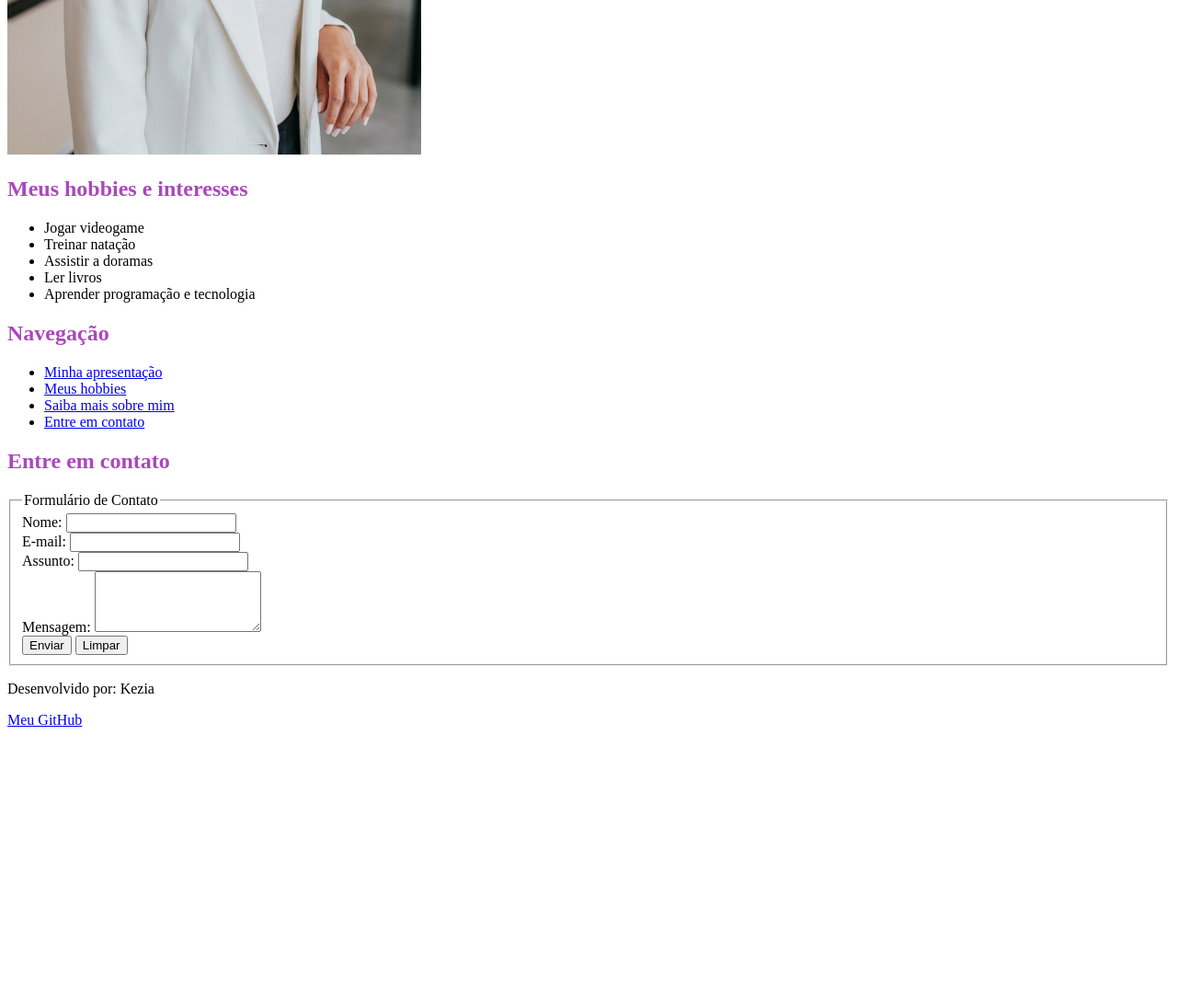
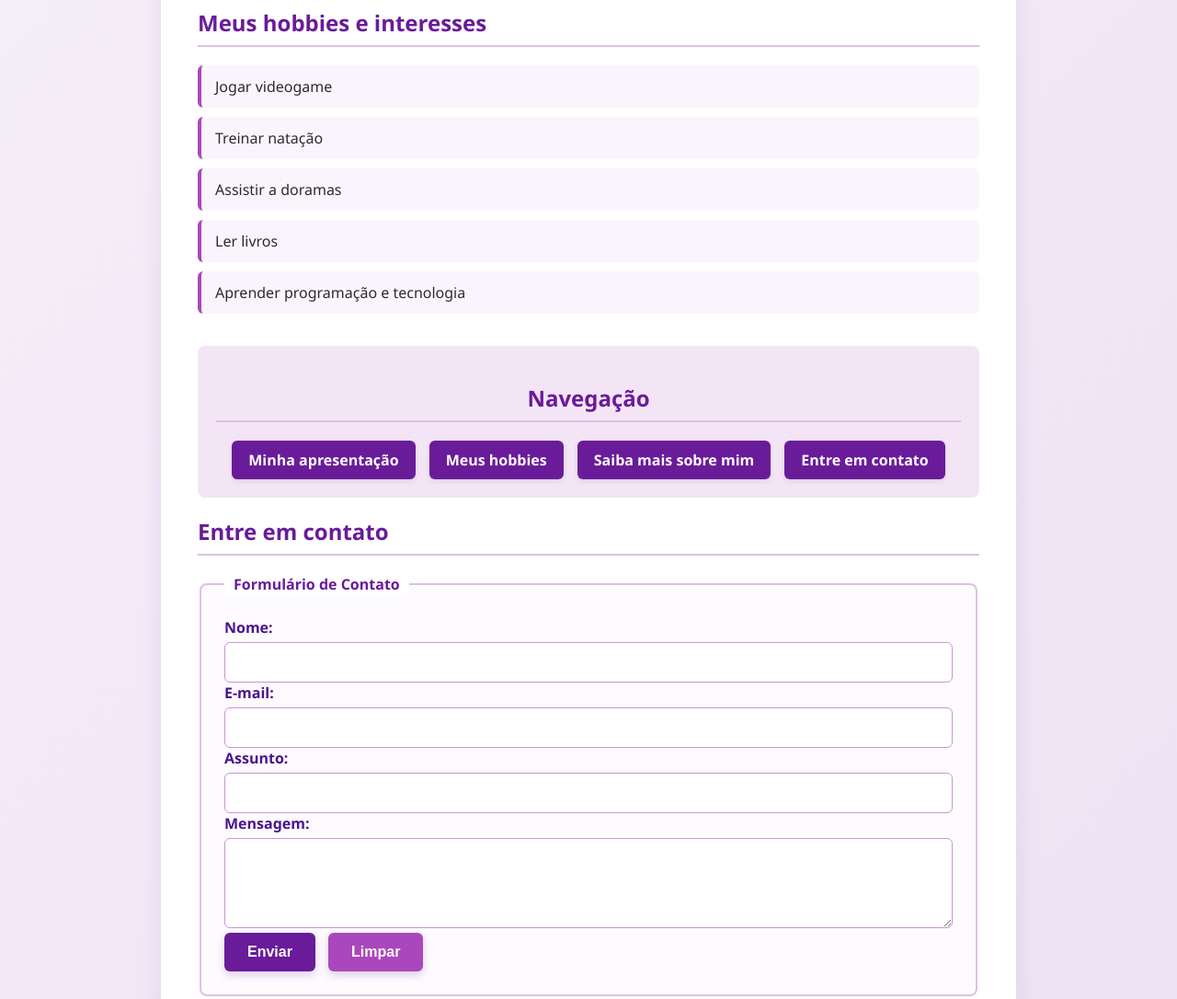
Before and after one commit to kezia242/pagina-pessoal, a plain HTML site: page index.html in a window 1280 px wide. Shown: the part 740-1826 px from the top of the page at 92% size. Before the commit the page ends 1548 px from the top, so only its background shows below. Drawn offline with Linux system fonts and the light colour scheme.

Commit message:
Add files via upload

```diff
--- a/index.html
+++ b/index.html
@@ -6,17 +6,8 @@
         <meta name="viewport" content="width=device-width, initial-scale=1.0">
         <title>Minha Página Pessoal</title>
 
-        <style>
-            /* Cor do título principal (h1) - Roxo */
-            h1 {
-                color: #6a1b9a;
-            }
-
-            /* Cor dos subtítulos (h2) - Lilás */
-            h2 {
-                color: #ab47bc;
-            }
-        </style>
+        <!-- Ligação com a folha de estilos externa exigida pela atividade -->
+        <link rel="stylesheet" href="style.css">
     </head>
 
     <body>
@@ -43,8 +34,10 @@
                     tecnologia.
                 </p>
 
+                <!-- DICA: Certifique-se de que sua foto está na pasta "imagens" com este nome ou altere aqui -->
                 <img src="imagens/foto.jpg"
                      alt="Foto de apresentação da Kezia"
+                     class="foto-perfil"
                      width="450">
             </section>
 
@@ -87,7 +80,7 @@
                 </ul>
             </nav>
 
-            <!-- SEÇÃO DE CONTATO ADICIONADA AQUI -->
+            <!-- SEÇÃO DE CONTATO -->
             <section id="contato">
                 <h2>Entre em contato</h2>
                 <form>
@@ -124,7 +117,7 @@
         </main>
 
         <footer>
-            <p>Desenvolvido por: Kezia</p>
+            <p>Desenvolvido por: Kezia Manuella Alves de Moraes</p>
 
             <p>
                 <a href="https://github.com/kezia242"
--- /dev/null
+++ b/style.css
@@ -0,0 +1,238 @@
+/* --- 1. CONFIGURAÇÕES GERAIS E FUNDO COM DEGRADÉ --- */
+body {
+    font-family: 'Segoe UI', Tahoma, Geneva, Verdana, sans-serif;
+    background: linear-gradient(135deg, #f7f2fa 0%, #ece1f3 100%);
+    color: #2c2c2c;
+    margin: 0;
+    padding: 0;
+    min-height: 100vh;
+}
+
+/* --- 2. CABEÇALHO (Roxo Elegante com Sombra) --- */
+header {
+    background: linear-gradient(135deg, #6a1b9a 0%, #4a148c 100%);
+    color: #ffffff;
+    text-align: center;
+    padding: 40px 20px;
+    border-bottom: 5px solid #ab47bc;
+    box-shadow: 0 4px 12px rgba(106, 27, 154, 0.2);
+}
+
+header h1 {
+    font-size: 2.8rem;
+    margin-bottom: 10px;
+    color: #ffffff;
+    letter-spacing: 1px;
+}
+
+header p {
+    color: #e1bee7;
+    font-size: 1.15rem;
+    font-weight: 300;
+}
+
+/* --- 3. CONTEÚDO PRINCIPAL (Efeito Cartão Flutuante) --- */
+main {
+    max-width: 850px;
+    margin: 40px auto;
+    background-color: #ffffff;
+    padding: 40px;
+    border-radius: 12px;
+    box-shadow: 0 8px 25px rgba(106, 27, 154, 0.1);
+}
+
+section {
+    margin-bottom: 35px;
+}
+
+h2 {
+    color: #6a1b9a;
+    border-bottom: 2px solid #e1bee7;
+    padding-bottom: 8px;
+    margin-bottom: 20px;
+    font-size: 1.5rem;
+}
+
+p {
+    line-height: 1.7;
+    margin-bottom: 15px;
+    color: #4a4a4a;
+}
+
+/* Listas estilizadas */
+ul {
+    list-style-type: none;
+    padding-left: 0;
+}
+
+li {
+    background-color: #faf5fc;
+    margin-bottom: 10px;
+    padding: 12px 15px;
+    border-radius: 6px;
+    border-left: 4px solid #ab47bc;
+    transition: transform 0.2s ease;
+}
+
+li:hover {
+    transform: translateX(5px);
+}
+
+/* --- 4. ESTILIZAÇÃO DA FOTO DE PERFIL --- */
+.foto-perfil {
+    width: 160px;
+    height: 160px;
+    border-radius: 50%;
+    border: 5px solid #ab47bc;
+    display: block;
+    margin: 0 auto 25px auto;
+    object-fit: cover;
+    box-shadow: 0 4px 15px rgba(171, 71, 188, 0.3);
+}
+
+/* --- 5. FORMULÁRIO DE CONTATO MODERNO --- */
+form {
+    display: flex;
+    flex-direction: column;
+    gap: 15px;
+}
+
+fieldset {
+    border: 2px solid #e1bee7;
+    border-radius: 8px;
+    padding: 25px;
+    background-color: #fdfbfe;
+}
+
+legend {
+    font-weight: bold;
+    color: #6a1b9a;
+    padding: 0 10px;
+    background-color: #ffffff;
+    border-radius: 4px;
+}
+
+label {
+    font-weight: bold;
+    color: #4a148c;
+    display: block;
+    margin-bottom: 5px;
+}
+
+input, textarea {
+    width: 100%;
+    padding: 12px;
+    border: 1px solid #ce93d8;
+    border-radius: 6px;
+    font-size: 1rem;
+    box-sizing: border-box;
+    background-color: #ffffff;
+    transition: border-color 0.3s ease, box-shadow 0.3s ease;
+}
+
+input:focus, textarea:focus {
+    border-color: #6a1b9a;
+    outline: none;
+    box-shadow: 0 0 8px rgba(106, 27, 154, 0.2);
+}
+
+/* Botões com efeito moderno */
+button[type="submit"], button[type="reset"] {
+    background-color: #6a1b9a;
+    color: white;
+    padding: 12px 25px;
+    border: none;
+    border-radius: 6px;
+    font-size: 1rem;
+    font-weight: bold;
+    cursor: pointer;
+    transition: background-color 0.3s ease, transform 0.1s ease;
+    margin-right: 10px;
+    box-shadow: 0 4px 10px rgba(106, 27, 154, 0.2);
+}
+
+button[type="submit"]:hover {
+    background-color: #4a148c;
+    transform: translateY(-2px);
+}
+
+button[type="reset"] {
+    background-color: #ab47bc;
+}
+
+button[type="reset"]:hover {
+    background-color: #8e24aa;
+    transform: translateY(-2px);
+}
+
+/* --- 6. NAVEGAÇÃO E RODAPÉ --- */
+nav {
+    background-color: #f3e5f5;
+    padding: 20px;
+    border-radius: 8px;
+    text-align: center;
+    margin-top: 30px;
+}
+
+nav ul {
+    list-style: none;
+    padding: 0;
+    display: flex;
+    justify-content: center;
+    gap: 15px;
+    flex-wrap: wrap;
+    margin: 0;
+}
+
+nav ul li {
+    background: none;
+    border: none;
+    margin: 0;
+    padding: 0;
+}
+
+nav ul li:hover {
+    transform: none;
+}
+
+nav a, nav p a {
+    background-color: #6a1b9a;
+    color: white;
+    text-decoration: none;
+    font-weight: bold;
+    padding: 10px 18px;
+    border-radius: 6px;
+    transition: background-color 0.3s ease, box-shadow 0.3s ease;
+    display: inline-block;
+    box-shadow: 0 2px 5px rgba(0, 0, 0, 0.1);
+}
+
+nav a:hover, nav p a:hover {
+    background-color: #ab47bc;
+    color: white;
+    box-shadow: 0 4px 10px rgba(106, 27, 154, 0.3);
+}
+
+footer {
+    background: linear-gradient(135deg, #4a148c 0%, #311b92 100%);
+    color: #ffffff;
+    text-align: center;
+    padding: 25px;
+    font-size: 0.95rem;
+    margin-top: 50px;
+    border-top: 4px solid #ab47bc;
+}
+
+footer p {
+    color: #ffffff;
+}
+
+footer a {
+    color: #e1bee7;
+    text-decoration: underline;
+    font-weight: bold;
+}
+
+footer a:hover {
+    color: #ffffff;
+}
```
Also changed, not shown: sobre.html (+3 -12 lines), print-pagina.png.png (added).
